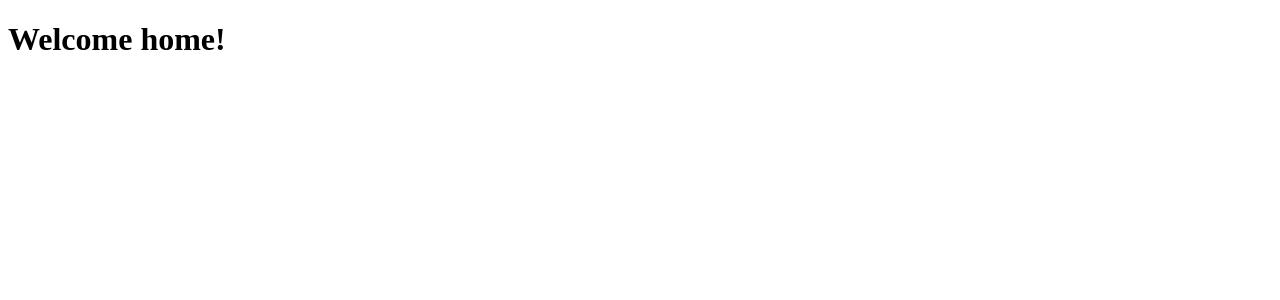
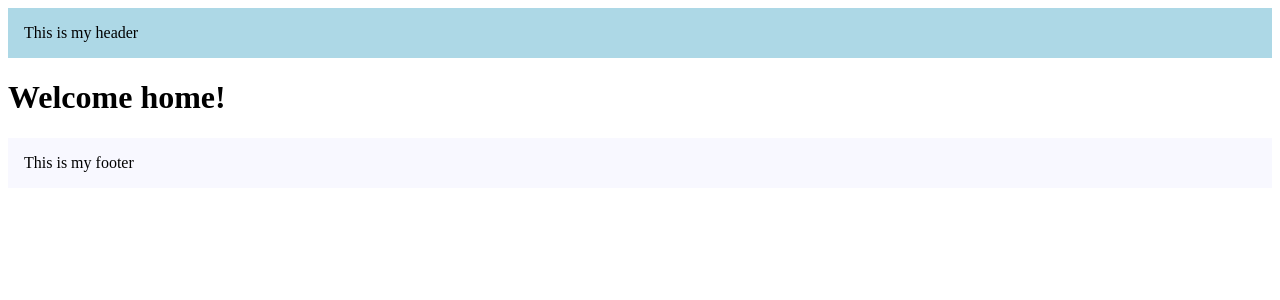
Before and after one commit to hmowbray2/nextjs_tutorial, a Next.js app: page / in a window 1280 px wide. Shown: the top 300 px of the page. Built offline with nearby package versions, Linux system fonts and the light colour scheme.

Commit message:
layouts
Signed-off-by: Hannah Mowbray <hannahmowbray3@gmail.com>

```diff
--- /dev/null
+++ b/src/app/footer.tsx
@@ -0,0 +1,9 @@
+export const Footer = () => {
+  return (
+    <footer>
+      <p style={{ backgroundColor: "ghostwhite", padding: "1rem" }}>
+        This is my footer
+      </p>
+    </footer>
+  );
+};
--- /dev/null
+++ b/src/app/header.tsx
@@ -0,0 +1,7 @@
+export const Header = () => {
+  return (
+    <header style={{ backgroundColor: "lightblue", padding: "1rem" }}>
+      This is my header
+    </header>
+  );
+};
--- a/src/app/layout.tsx
+++ b/src/app/layout.tsx
@@ -1,3 +1,6 @@
+import { Footer } from "./footer";
+import { Header } from "./header";
+
 export const metadata = {
   title: "Next.js Tutorial",
   description: "Generated by Next.js",
@@ -10,7 +13,11 @@ export default function RootLayout({
 }) {
   return (
     <html lang="en">
-      <body>{children}</body>
+      <body>
+        <Header />
+        {children}
+        <Footer />
+      </body>
     </html>
   );
 }
```
